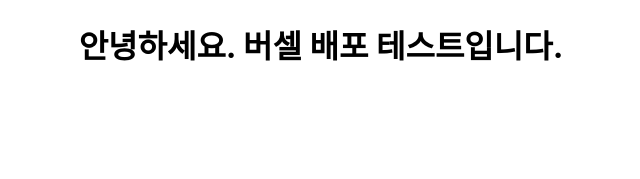
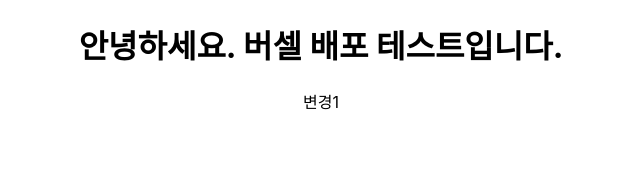
Before and after one commit to tood21/vercel_deploy, a React (Create React App) app: page / in a window 1280 px wide. Shown: the top 179 px of the page, without its empty margins (319-959 px from the left). Built offline with nearby package versions, Linux system fonts and the light colour scheme.

Commit message:
Add: 텍스트 추가

```diff
--- a/src/App.js
+++ b/src/App.js
@@ -5,6 +5,7 @@ function App() {
   return (
     <div className="App">
       <h1>안녕하세요. 버셀 배포 테스트입니다.</h1>
+      <p>변경1</p>
     </div>
   );
 }
```
Also changed, not shown: 1 other file (tests, documents, lock files or other folders).
